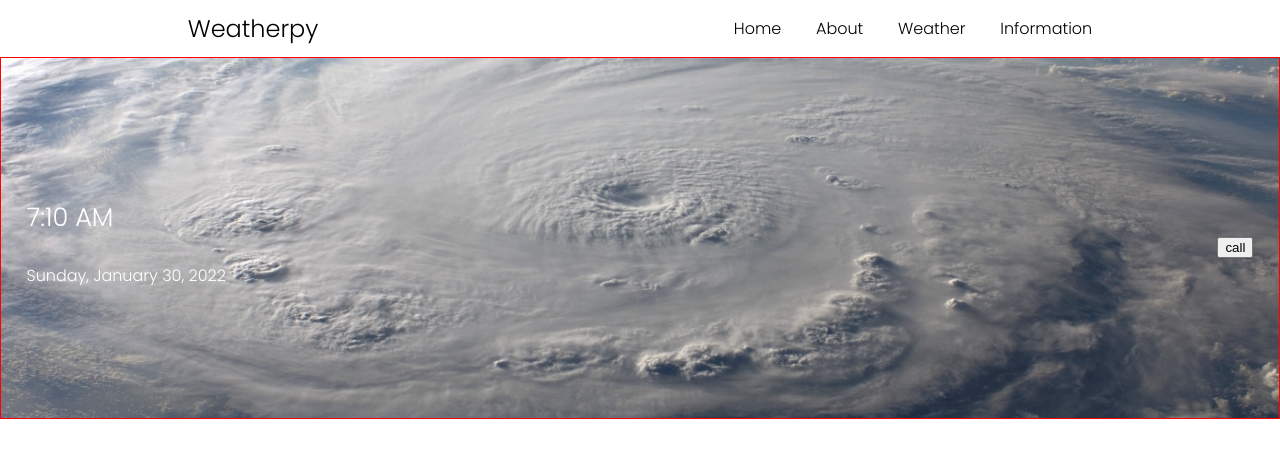
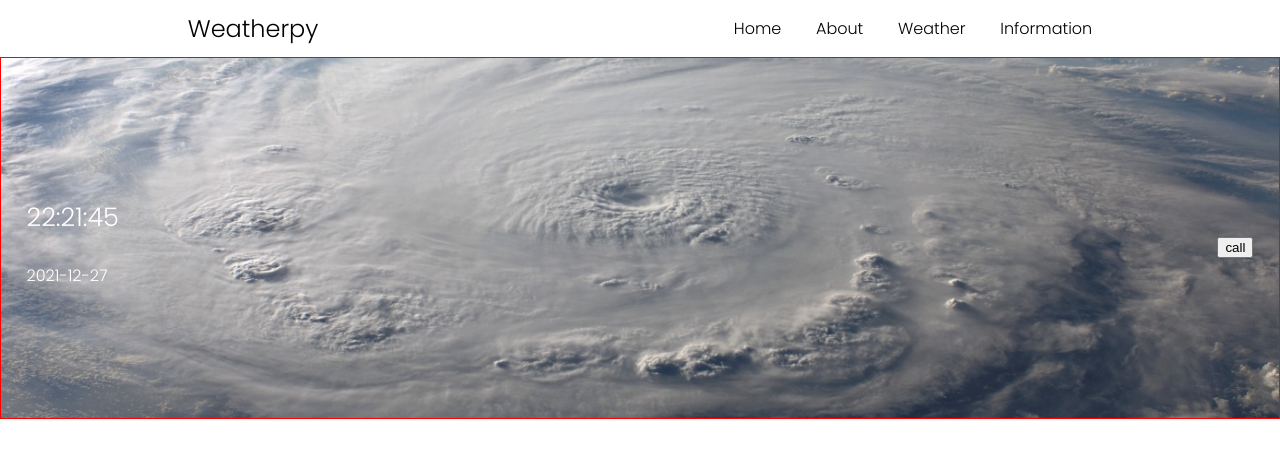
Before and after one commit to Iulian-Pavel/Weather-App, a React (Create React App) app: page / in a window 1280 px wide. Shown: the top 458 px of the page. Built offline with nearby package versions, Linux system fonts and the light colour scheme; no server answers.

Commit message:
added date and time detection

```diff
--- a/src/components/Main/Main.jsx
+++ b/src/components/Main/Main.jsx
@@ -19,6 +19,10 @@ function Main() {
 
   let randomImage = images[Math.floor(Math.random() * images.length)];
 
+  let date = new Date();
+  let today = date.getFullYear() + '-' + (date.getMonth() + 1) + '-' + date.getDate();
+  let time = date.getHours() + ':' + date.getMinutes() + ':' + date.getSeconds();
+
   const apiCall = async () => {
     try {
       let URL = `https://api.openweathermap.org/data/2.5/weather?lat=${latitude}&lon=${longitude}&units=metric&appid=a31c2c7beee129eba49814fecf076451`;
@@ -36,12 +40,12 @@ function Main() {
     <>
       <div className="date-location" style={{ backgroundImage: `url(${randomImage})` }}>
         <div className="date">
-          <p className="date-clock">7:10 AM</p>
-          <p className="date-day">Sunday, January 30, 2022</p>
+          <p className="date-clock">{ time }</p>
+          <p className="date-day">{ today }</p>
         </div>
         <div className="location">
-          <p>{country}</p>
-          <p>{city}</p>
+          <p>{ country }</p>
+          <p>{ city }</p>
           <button onClick={apiCall}>call</button>
         </div>
       </div>
```
